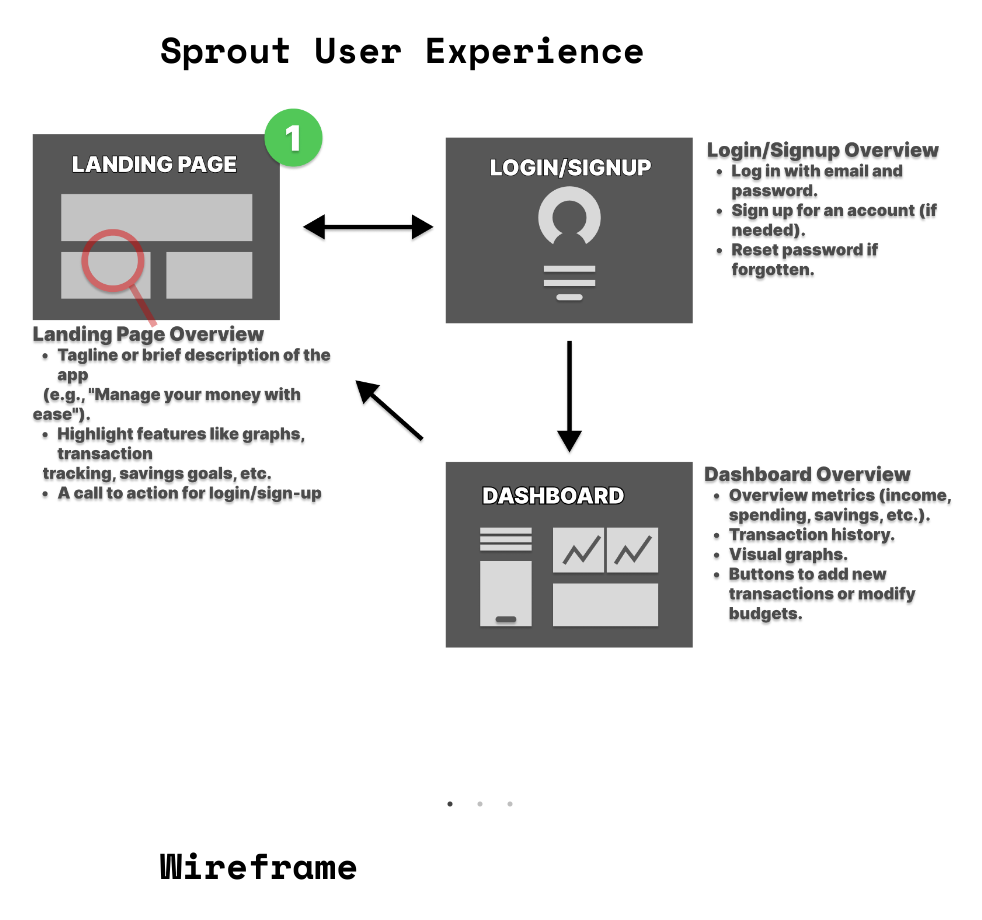
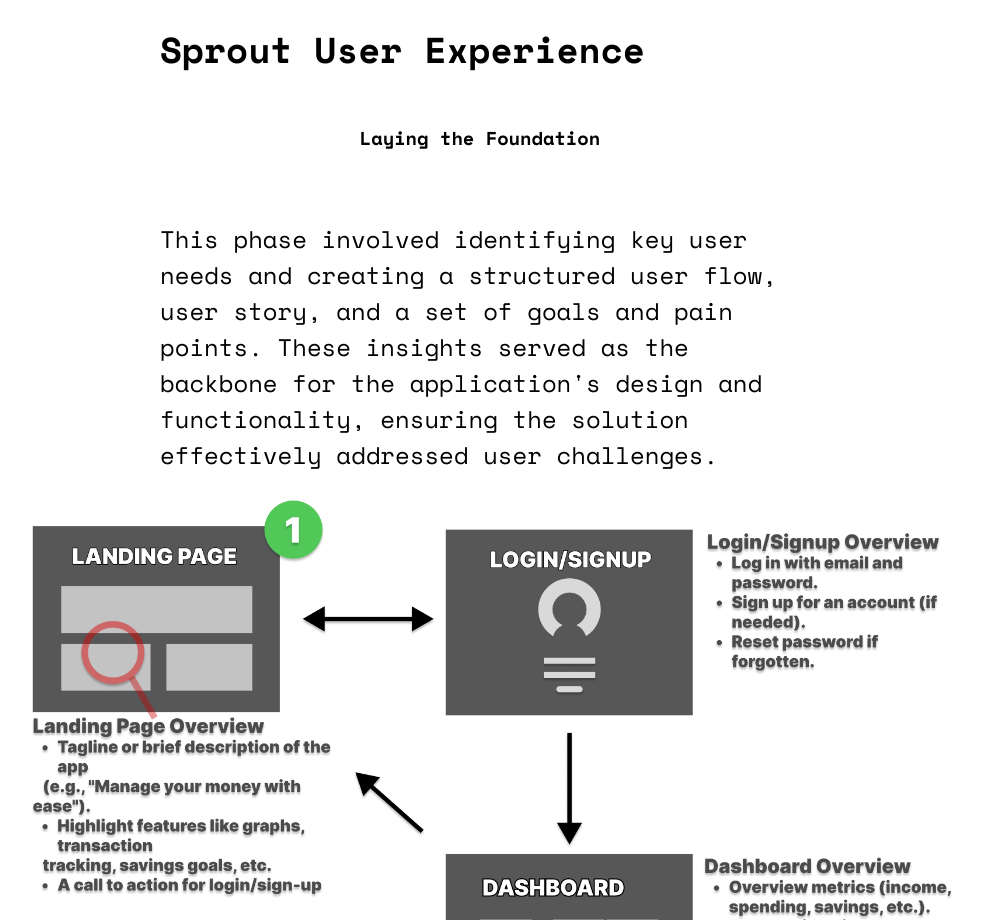
Before and after one commit to isxel/isael-ramirez-portfolio, a React (Vite) app: page /sprout in a window 1280 px wide. Shown: the part 1880-2800 px from the top of the page, without its empty margins (160-1142 px from the left). Built offline with nearby package versions, Linux system fonts and the light colour scheme.

Commit message:
Included descriptions, fixed issue

```diff
--- a/src/components/About.jsx
+++ b/src/components/About.jsx
@@ -1,6 +1,7 @@
 import react from "react";
 import "../style/About.css";
 import me from "../assets/me.png";
+// import aboutMe from "../assets/aboutMe.png";
 
 const About = () => {
   return (
--- a/src/pages/Sprout.jsx
+++ b/src/pages/Sprout.jsx
@@ -61,6 +61,14 @@
         data visualization.
       </p>
       <h2 className="project-subtitle">Sprout User Experience</h2>
+      <h3 className="project-secondary-title">Laying the Foundation</h3>
+      <p className="project-secondary-description">
+        This phase involved identifying key user needs and creating a structured
+        user flow, user story, and a set of goals and pain points. These
+        insights served as the backbone for the application's design and
+        functionality, ensuring the solution effectively addressed user
+        challenges.
+      </p>
       <Slider {...carouselSettings} className="wireframe-carousel">
         <div>
           <img src={UserFlow} alt="User Flow" className="carousel-image" />
@@ -74,6 +82,13 @@
       </Slider>
 
       <h2 className="project-subtitle">Wireframe</h2>
+      <h3 className="project-secondary-title">Visualizing the Framework</h3>
+      <p className="project-secondary-description">
+        Using Figma, I translated the initial user experience concepts into
+        low-fidelity wireframes. These wireframes focused on layout, navigation,
+        and structural organization, providing a clear blueprint for the user
+        interface.
+      </p>
       <Slider {...carouselSettings} className="wireframe-carousel">
         <div>
           <img src={HeroWF} alt="Hero Wireframe" className="carousel-image" />
@@ -98,7 +113,13 @@
       </Slider>
 
       <h2 className="project-subtitle">Sprout User Interface</h2>
-      <p className="project-secondary-description">Developed utilizing Figma</p>
+      <h3 className="project-secondary-title">Designing the Details</h3>
+      <p className="project-secondary-description">
+        Building on the wireframes, I developed high-fidelity UI mockups in
+        Figma that emphasized a clean, modern aesthetic. The design prioritized
+        visual hierarchy, responsive layouts, and intuitive navigation, ensuring
+        the application was both functional and visually appealing.
+      </p>
       <Slider {...carouselSettings} className="wireframe-carousel">
         <div>
           <img src={HeroUI} alt="Hero UI" className="carousel-image" />
@@ -128,6 +149,14 @@
       </Slider>
 
       <h2 className="project-subtitle">Implemented Front End</h2>
+      <h3 className="project-secondary-title">Bringing it to Life</h3>
+      <p className="project-secondary-description">
+        The final phase involved transforming the UI designs into a fully
+        functional web application using React.js, JavaScript, and Vite. This
+        step focused on coding dynamic components, ensuring responsive behavior
+        across devices, and integrating interactive features like data
+        visualization.
+      </p>
       <Slider {...carouselSettings} className="wireframe-carousel">
         <div>
           <img src={Hero} alt="Hero" className="carousel-image" />
--- a/src/style/Header.css
+++ b/src/style/Header.css
@@ -1,8 +1,10 @@
 .header {
   padding: 10px 7px;
+  /* width: 100%; */
   color: #000000;
   text-align: left;
   position: fixed;
+  z-index: 1000;
   /* background-color: #ffffff; */
 }
 
```
Also changed, not shown: src/assets/aboutMe.jpg (added).
